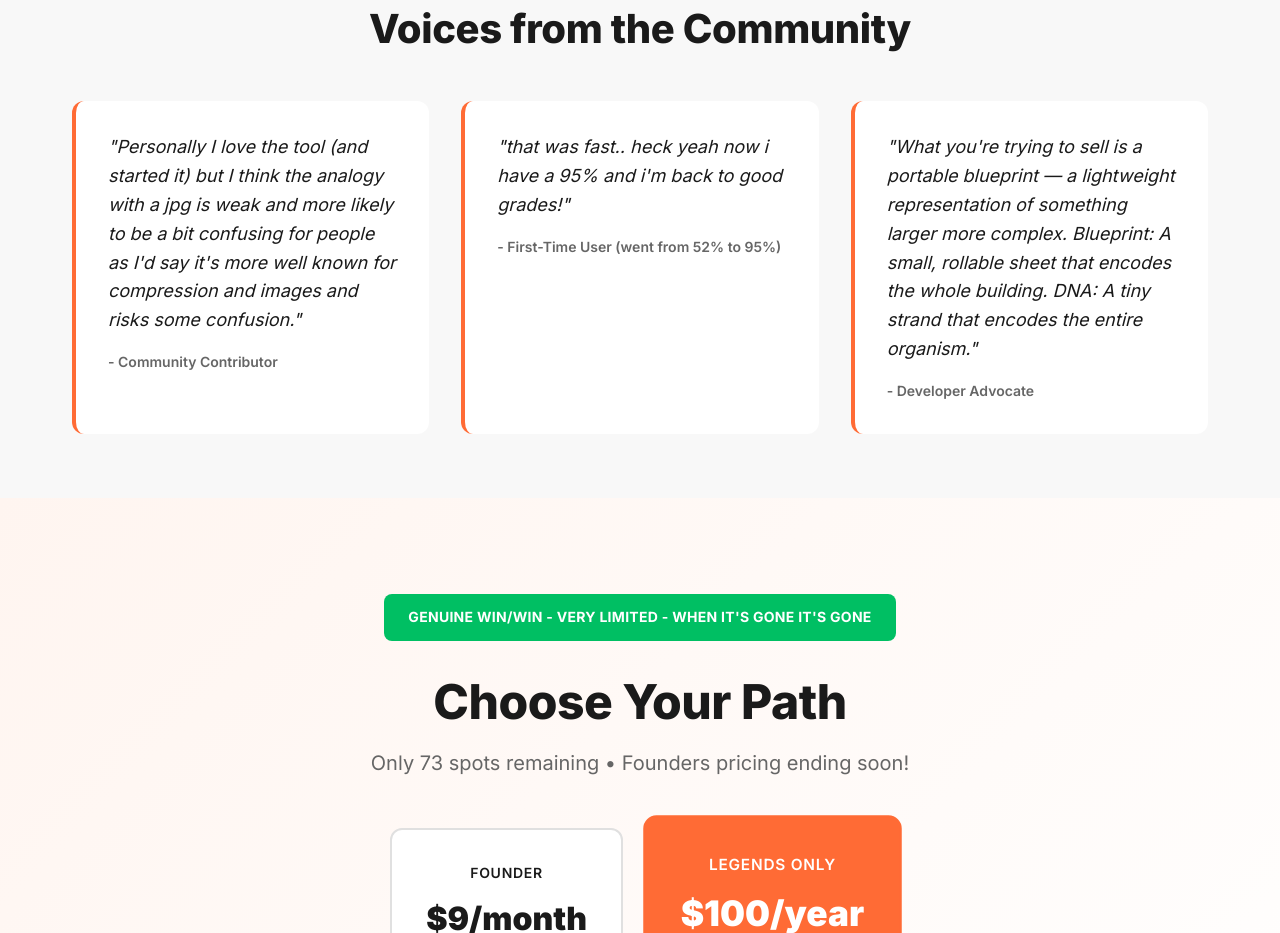
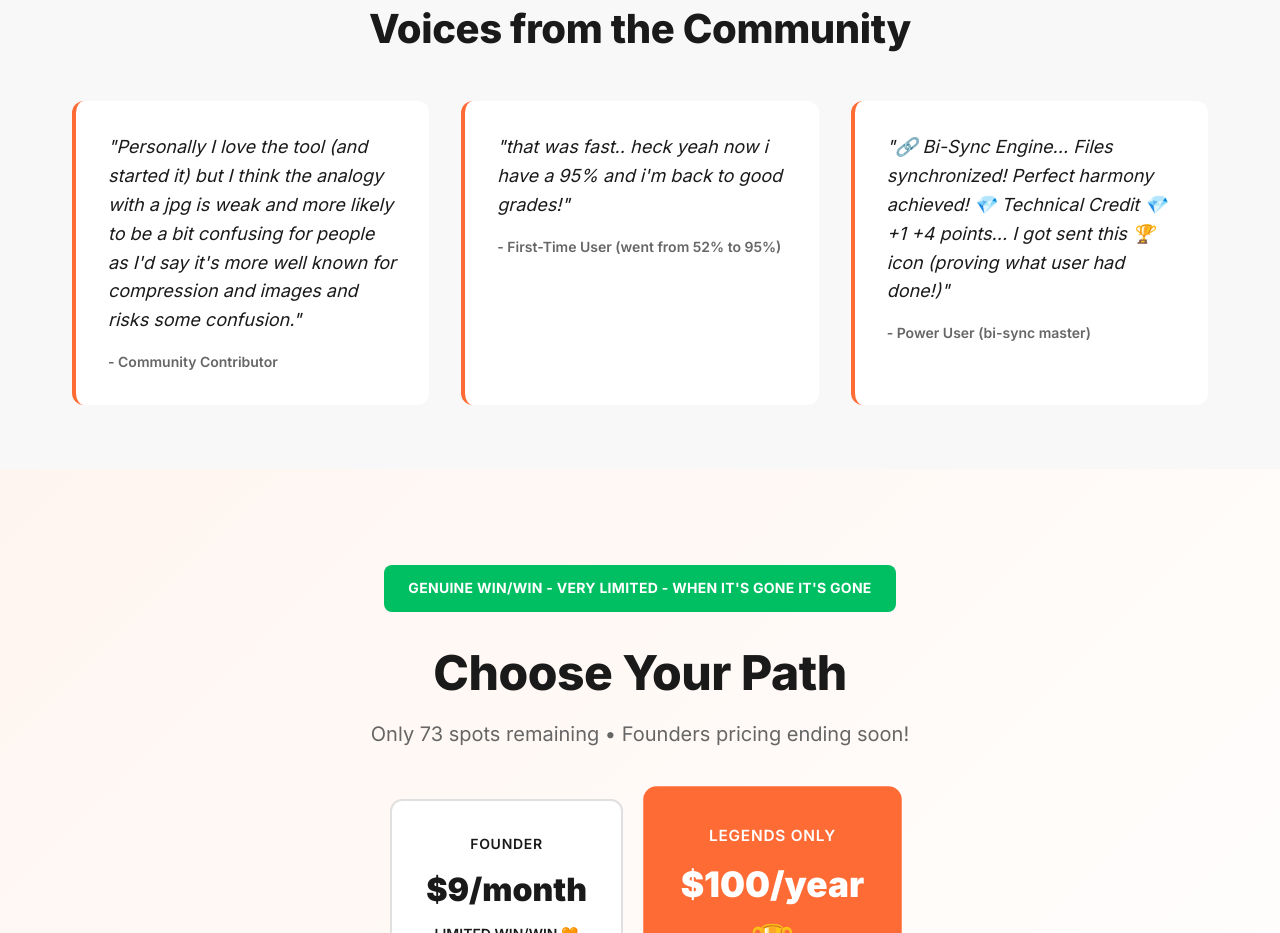
Before and after one commit to Wolfe-Jam/faf-one-svelte, a SvelteKit app: page /founders in a window 1280 px wide. Shown: the part 3280-4213 px from the top of the page. Built offline with nearby package versions, Linux system fonts and the light colour scheme.

Commit message:
feat: Add bi-sync success testimonial

```diff
--- a/src/routes/founders/+page.svelte
+++ b/src/routes/founders/+page.svelte
@@ -195,8 +195,8 @@
 			</div>
 
 			<div class="testimonial">
-				<p>"What you're trying to sell is a portable blueprint — a lightweight representation of something larger more complex. Blueprint: A small, rollable sheet that encodes the whole building. DNA: A tiny strand that encodes the entire organism."</p>
-				<div class="testimonial-author">- Developer Advocate</div>
+				<p>"🔗 Bi-Sync Engine... Files synchronized! Perfect harmony achieved! 💎 Technical Credit 💎 +1 +4 points... I got sent this 🏆 icon (proving what user had done!)"</p>
+				<div class="testimonial-author">- Power User (bi-sync master)</div>
 			</div>
 		</div>
 	</div>
```
